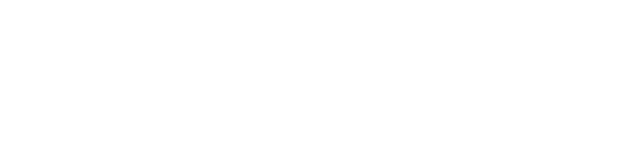
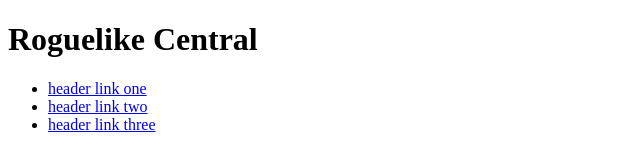
Before and after one commit to DevSlowz/landing-page, a plain HTML site: page index.html in a window 1280 px wide. Shown: the whole page, without its empty margins (0-640 px from the left). Drawn offline with Linux system fonts and the light colour scheme.

Commit message:
Set html structure of header

```diff
--- a/index.html
+++ b/index.html
@@ -6,6 +6,22 @@
     <title>Document</title>
 </head>
 <body>
+    <div class="header">
+        <div class="logo">
+            <h1>Roguelike Central</h1>
+        </div>
+        <div class="header-links">
+            <ul>
+                <li><a href="#">header link one</a></li>
+                <li><a href="#">header link two</a></li>
+                <li><a href="#">header link three</a></li>
+            </ul>
+        </div>
+
+    </div>
+    <div class="body">
+
+    </div>
 
 </body>
 </html>
```
